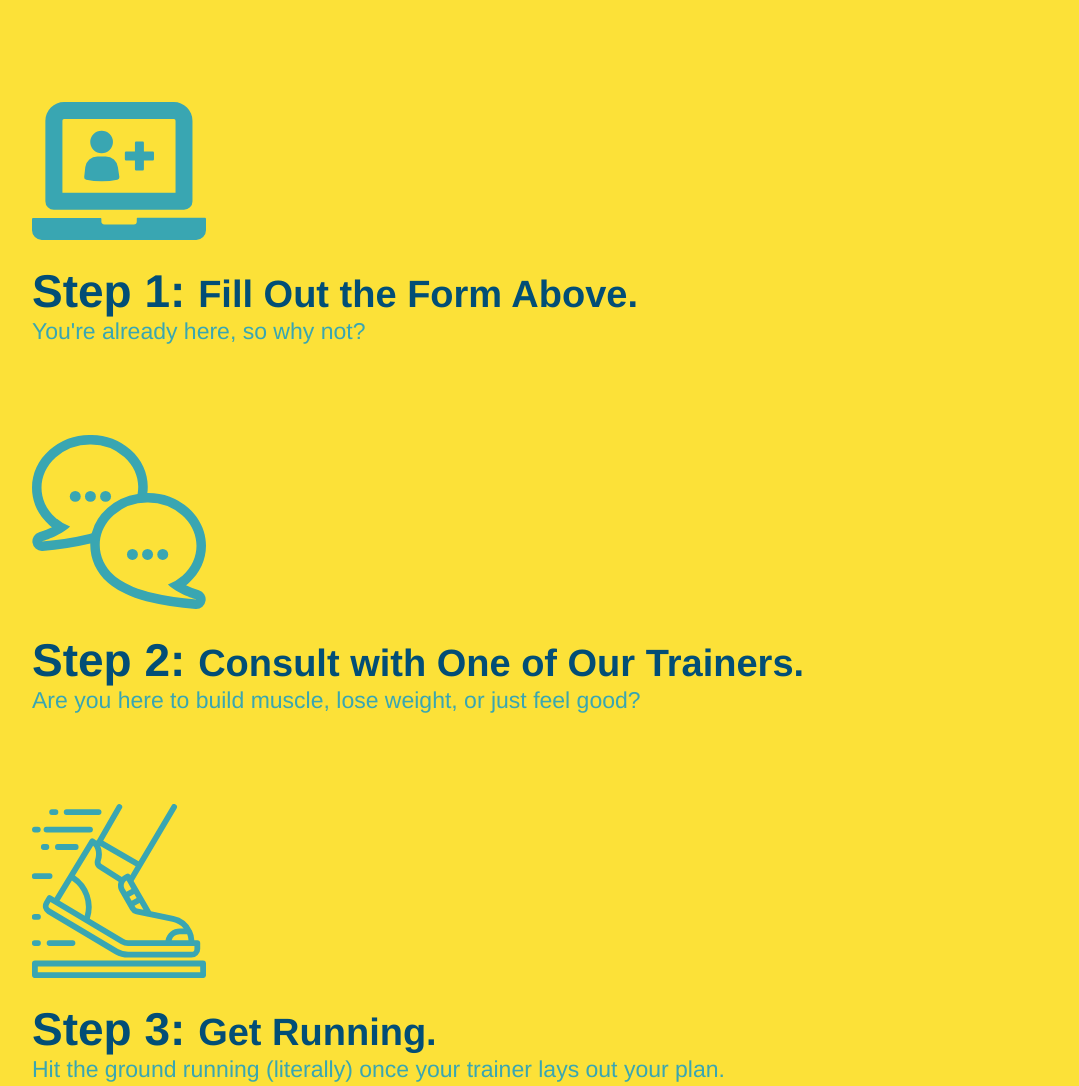
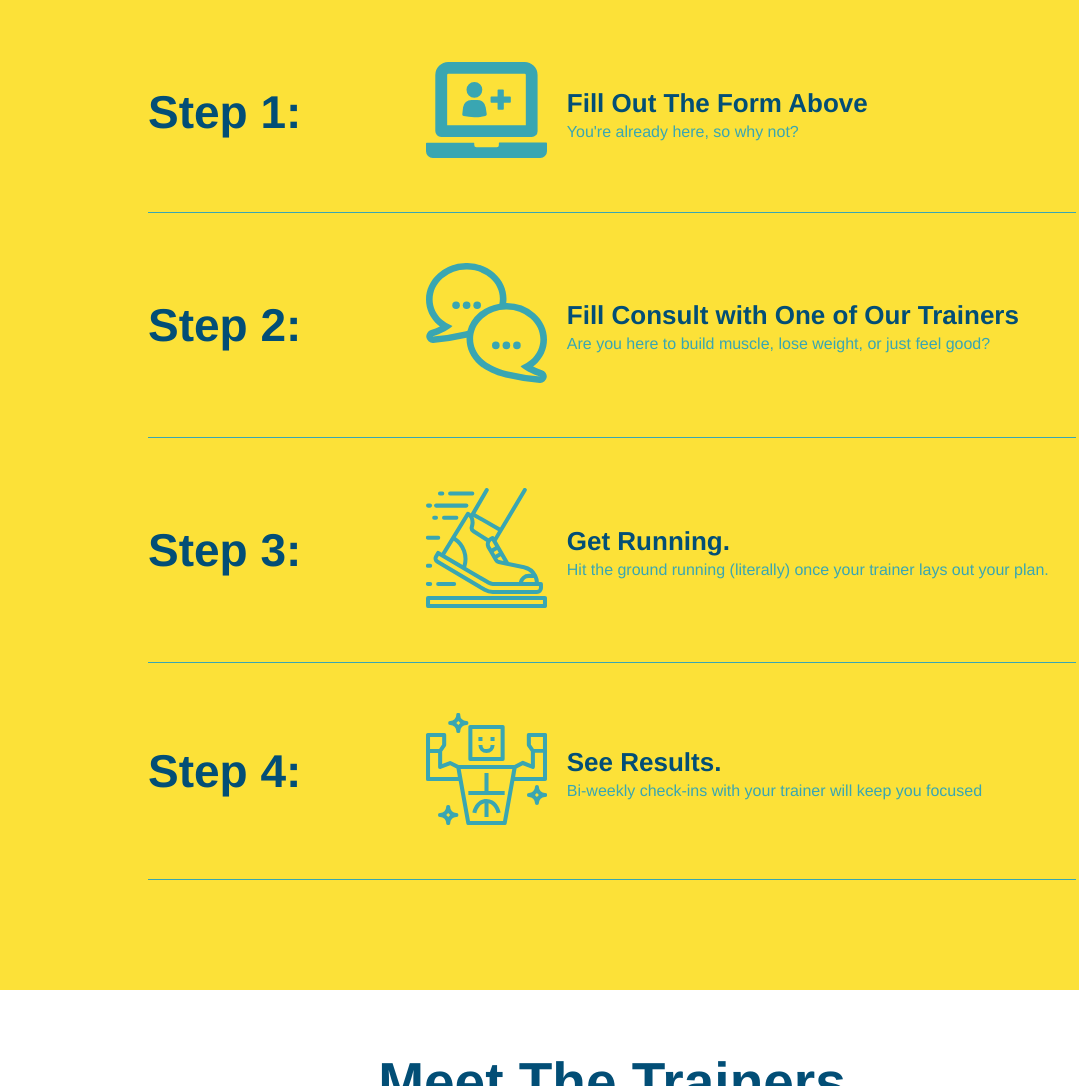
Before and after one commit to lyndseysherrow/run-buddy, a plain HTML site: page index.html in a window 1280 px wide. Shown: the part 1260-2346 px from the top of the page, without its empty margins (28-1107 px from the left). Drawn offline with Linux system fonts and the light colour scheme.

Commit message:
add flexbox to the steps

```diff
--- a/assets/style.css
+++ b/assets/style.css
@@ -159,28 +159,47 @@ section {
     background: #fce138;
 }
 
-.steps div {
-    margin-bottom: 80px;
+.step {
+    margin: 50px auto;
+    padding-bottom: 50px;
+    width: 80%;
+    border-bottom: 1px solid #39a6b2;
+    display: flex;
+    flex-wrap: wrap;
+    align-items: center;
+    justify-content:space-between;
 }
 
-.steps img {
-    width: 15%;
-    margin: 10px 0;
+.step h3 {
+    color: #024e76;
+    font-size: 46px;
+    flex: 1 30%;
 }
 
-.steps h3 {
-    color: #024e76;
-    font-size: 46px;
-    margin-top: 10px;
+.step-info {
+    flex: 2 70%;
+    display: flex;
+    flex-wrap: wrap;
+    align-items: center;
 }
 
-.steps p {
-    color: #39a6b2;
-    font-size: 23px;
+.step-img {
+    flex: 1 12%;
+    margin-right: 20px;
+  }
+
+.step-img img {
+    max-width: 100%;
 }
 
-.steps span {
-    font-size: 38px;
+.step-text {
+    flex: 12;
+  }
+
+.step-text h4 {
+    color: #024e76;
+    font-size: 26px;
+    line-height: 1.5;
 }
 
 .section-title {
--- a/index.html
+++ b/index.html
@@ -92,8 +92,10 @@
         <div class="flex-row">
             <p>
                 butcher selfies chambray shabby chic gentrify readymade yr Echo Park XOXO Tumblr normcore Banksy direct
-            trade Blue Bottle chillwave you probably haven't heard of them single-origin coffee Vice fanny pack fixie
-            Odd Future Austin fingerstache pickled twee synth Wes Anderson Thundercats viral bitters flannel meggings
+                trade Blue Bottle chillwave you probably haven't heard of them single-origin coffee Vice fanny pack
+                fixie
+                Odd Future Austin fingerstache pickled twee synth Wes Anderson Thundercats viral bitters flannel
+                meggings
                 narwhal Marfa Schlitz sustainable Intelligentsia umami deep v craft
             </p>
         </div>
@@ -106,45 +108,56 @@
                 What You Do </h2>
         </div>
 
-        <div>
+        <div class="step">
+            <h3>Step 1:</h3>
+            <div class="step-info">
+                <div class="step-img">
                     <img src="assets/images/step-1 (1).svg" alt>
-
-            <h3>
-                Step 1:
-                <span>Fill Out the Form Above.</span>
-            </h3>
+                </div>
+                <div class="step-text">
+                    <h4>Fill Out The Form Above</h4>
                     <p>You're already here, so why not?</p>
                 </div>
+            </div>
+        </div>
 
-        <div>
+        <div class="step">
+            <h3>Step 2:</h3>
+            <div class="step-info">
+                <div class="step-img">
                     <img src="assets/images/step-2.svg" alt>
-
-            <h3>
-                Step 2:
-                <span>Consult with One of Our Trainers.</span>
-            </h3>
+                </div>
+                <div class="step-text">
+                    <h4>Fill Consult with One of Our Trainers</h4>
                     <p>Are you here to build muscle, lose weight, or just feel good?</p>
                 </div>
+            </div>
+        </div>
 
-        <div>
-            <img src="assets/images/step-3.svg" alt=>
-
-            <h3>
-                Step 3:
-                <span>Get Running.</span>
-            </h3>
+        <div class="step">
+            <h3>Step 3:</h3>
+            <div class="step-info">
+                <div class="step-img">
+                    <img src="assets/images/step-3.svg" alt>
+                </div>
+                <div class="step-text">
+                    <h4>Get Running.</h4>
                     <p>Hit the ground running (literally) once your trainer lays out your plan.</p>
                 </div>
+            </div>
+        </div>
 
-        <div>
-            <!-- insert image element-->
-            <img src="assets/images/step-4.svg" alt="" />
-
-            <h3>
-                Step 4:
-                <span>See Results.</span>
-            </h3>
+        <div class="step">
+            <h3>Step 4:</h3>
+            <div class="step-info">
+                <div class="step-img">
+                    <img src="assets/images/step-4.svg" alt>
+                </div>
+                <div class="step-text">
+                    <h4>See Results.</h4>
                     <p>Bi-weekly check-ins with your trainer will keep you focused</p>
+                </div>
+            </div>
         </div>
     </section>
 
```
Lines whose indentation alone changed are shown as unchanged.
